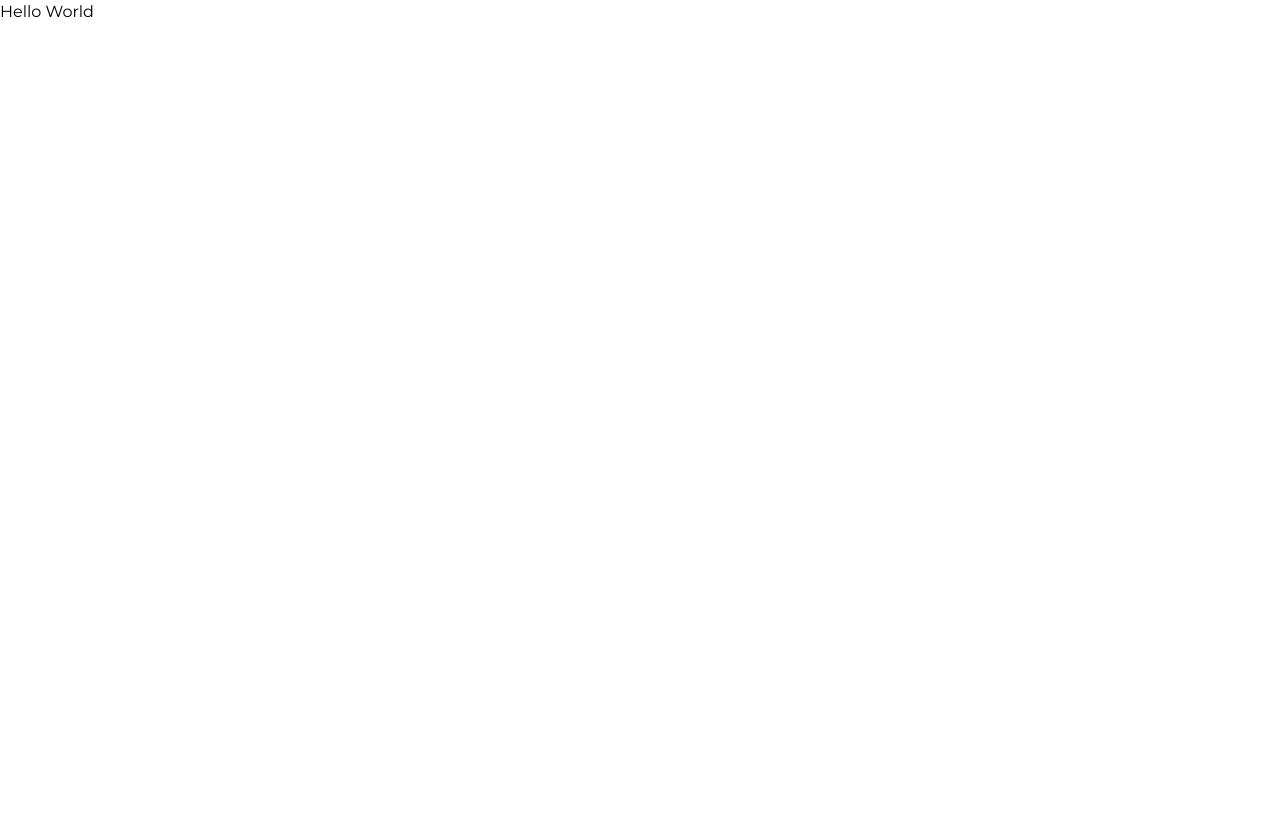
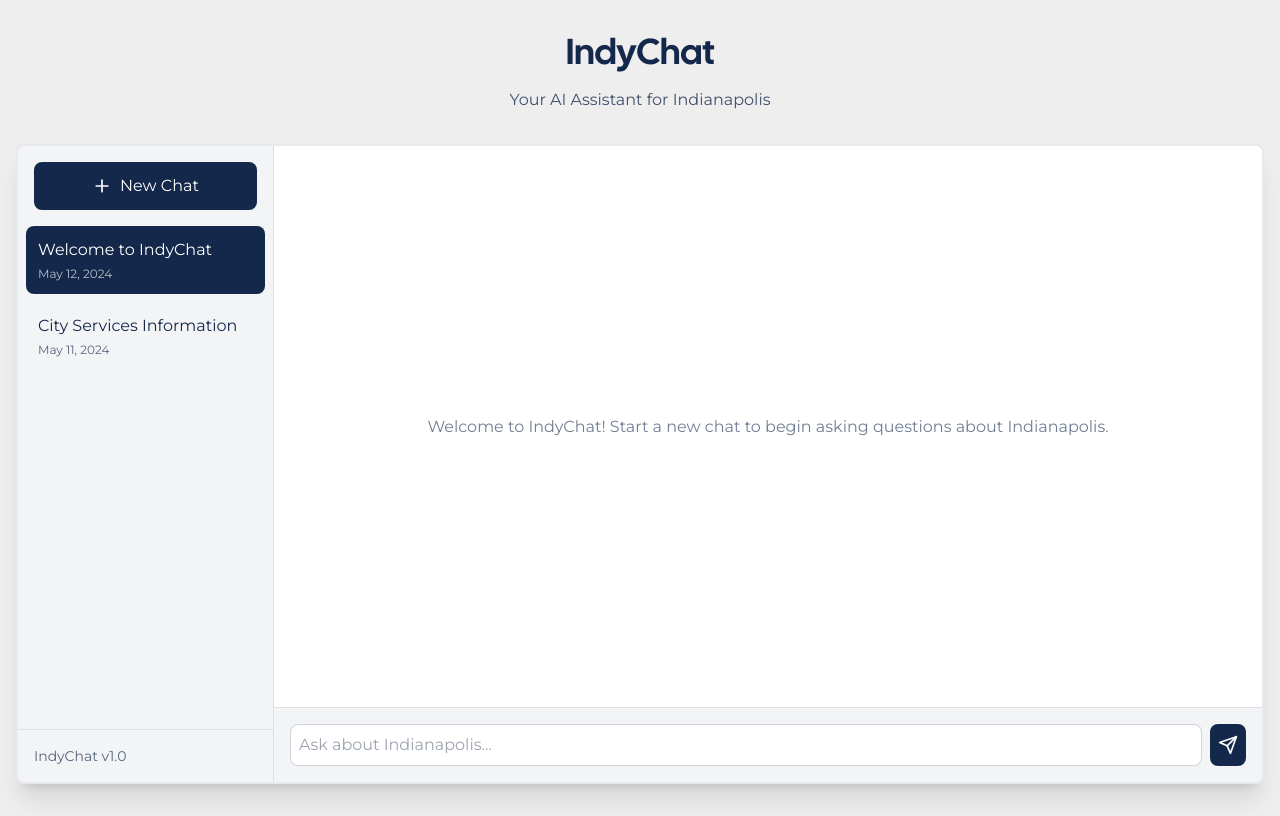
Before and after one commit to Purv-Kabaria/IndyChat, a Next.js app: page / in a window 1280 px wide. Built offline with nearby package versions, Linux system fonts and the light colour scheme.

Commit message:
feat: basic home page

```diff
--- a/app/globals.css
+++ b/app/globals.css
@@ -13,6 +13,9 @@
 }
 
 * {
+  ::-webkit-scrollbar {
+    display: none;
+  }
   margin: 0;
   padding: 0;
   box-sizing: border-box;
--- a/app/page.tsx
+++ b/app/page.tsx
@@ -1,3 +1,17 @@
+import ChatInterface from '@/components/ChatInterface';
+
 export default function Home() {
-  return <div>Hello World</div>;
+  return (
+    <main className="min-h-screen bg-primary py-4 lg:py-8 px-2 lg:px-4">
+      <div className="max-w-7xl mx-auto">
+        <h1 className="text-3xl lg:text-4xl font-cal text-accent text-center mb-2 lg:mb-4">
+          IndyChat
+        </h1>
+        <p className="text-center text-accent/80 font-mont mb-4 lg:mb-8 text-sm lg:text-base px-4">
+          Your AI Assistant for Indianapolis
+        </p>
+        <ChatInterface />
+      </div>
+    </main>
+  );
 }
--- /dev/null
+++ b/components/ChatInterface.tsx
@@ -0,0 +1,67 @@
+'use client';
+
+import { Menu } from 'lucide-react';
+import ChatSidebar from './ChatSidebar';
+
+export default function ChatInterface() {
+  return (
+    <div className="flex h-[80vh] max-w-7xl mx-auto bg-white rounded-lg shadow-xl border-2 border-accent/10 overflow-hidden">
+      {/* Mobile Header */}
+      <div className="lg:hidden fixed top-0 left-0 right-0 h-16 bg-white border-b border-accent/10 z-30 flex items-center px-4">
+        <button
+          className="p-2 hover:bg-accent/10 rounded-lg transition-colors"
+        >
+          <Menu className="w-6 h-6 text-accent" />
+        </button>
+        <h2 className="text-xl font-cal text-accent ml-4">
+          IndyChat
+        </h2>
+      </div>
+
+      {/* Sidebar */}
+      <ChatSidebar />
+
+      {/* Main Chat Area */}
+      <div className="flex-1 flex flex-col h-full">
+        {/* Messages Container */}
+        <div className="flex-1 overflow-y-auto p-4 space-y-4 mt-16 lg:mt-0">
+          <div className="flex justify-center items-center h-full">
+            <p className="text-accent/60 font-mont text-center">
+              Welcome to IndyChat! Start a new chat to begin asking questions about Indianapolis.
+            </p>
+          </div>
+        </div>
+
+        {/* Input Form */}
+        <form className="p-4 border-t border-accent/10 bg-accent/5">
+          <div className="flex space-x-2">
+            <input
+              type="text"
+              placeholder="Ask about Indianapolis..."
+              className="flex-1 p-2 border border-accent/20 rounded-lg focus:outline-none focus:ring-2 focus:ring-accent focus:border-transparent font-mont bg-white"
+            />
+            <button
+              type="submit"
+              className="bg-accent text-white p-2 rounded-lg hover:bg-opacity-90 transition-all"
+            >
+              <svg
+                xmlns="http://www.w3.org/2000/svg"
+                width="20"
+                height="20"
+                viewBox="0 0 24 24"
+                fill="none"
+                stroke="currentColor"
+                strokeWidth="2"
+                strokeLinecap="round"
+                strokeLinejoin="round"
+              >
+                <line x1="22" y1="2" x2="11" y2="13"></line>
+                <polygon points="22 2 15 22 11 13 2 9 22 2"></polygon>
+              </svg>
+            </button>
+          </div>
+        </form>
+      </div>
+    </div>
+  );
+}
--- /dev/null
+++ b/components/ChatSidebar.tsx
@@ -0,0 +1,61 @@
+'use client';
+
+import { Plus, X } from 'lucide-react';
+
+export default function ChatSidebar() {
+  return (
+    <>
+      {/* Mobile Overlay */}
+      <div className="fixed inset-0 bg-black/50 z-40 lg:hidden hidden" />
+
+      {/* Sidebar */}
+      <div className="fixed lg:static inset-y-0 left-0 z-50 w-64 h-full bg-accent/5 border-r border-accent/10 flex flex-col">
+        {/* Mobile Header */}
+        <div className="flex items-center justify-between p-4 border-b border-accent/10 lg:hidden">
+          <h2 className="text-xl font-cal text-accent">IndyChat</h2>
+          <button
+            className="p-2 hover:bg-accent/10 rounded-lg transition-colors"
+          >
+            <X className="w-5 h-5 text-accent" />
+          </button>
+        </div>
+
+        {/* New Chat Button */}
+        <button
+          className="m-4 p-3 bg-accent text-white rounded-lg hover:bg-opacity-90 transition-all flex items-center justify-center gap-2 font-mont"
+        >
+          <Plus className="w-5 h-5" />
+          New Chat
+        </button>
+
+        {/* Chat History */}
+        <div className="flex-1 overflow-y-auto px-2">
+          {/* Example Chat Items */}
+          <button
+            className="w-full p-3 rounded-lg mb-2 text-left transition-all bg-accent text-white"
+          >
+            <p className="font-mont truncate">Welcome to IndyChat</p>
+            <p className="text-xs opacity-70 mt-1">
+              May 12, 2024
+            </p>
+          </button>
+          <button
+            className="w-full p-3 rounded-lg mb-2 text-left transition-all hover:bg-accent/10 text-accent"
+          >
+            <p className="font-mont truncate">City Services Information</p>
+            <p className="text-xs opacity-70 mt-1">
+              May 11, 2024
+            </p>
+          </button>
+        </div>
+
+        {/* Footer */}
+        <div className="p-4 border-t border-accent/10">
+          <p className="text-sm text-accent/70 font-mont">
+            IndyChat v1.0
+          </p>
+        </div>
+      </div>
+    </>
+  );
+}
--- a/package.json
+++ b/package.json
@@ -11,7 +11,8 @@
   "dependencies": {
     "react": "^19.0.0",
     "react-dom": "^19.0.0",
-    "next": "15.3.2"
+    "next": "15.3.2",
+    "lucide-react": "^0.344.0"
   },
   "devDependencies": {
     "typescript": "^5",
```
Also changed, not shown: 2 other files (tests, documents, lock files or other folders).
